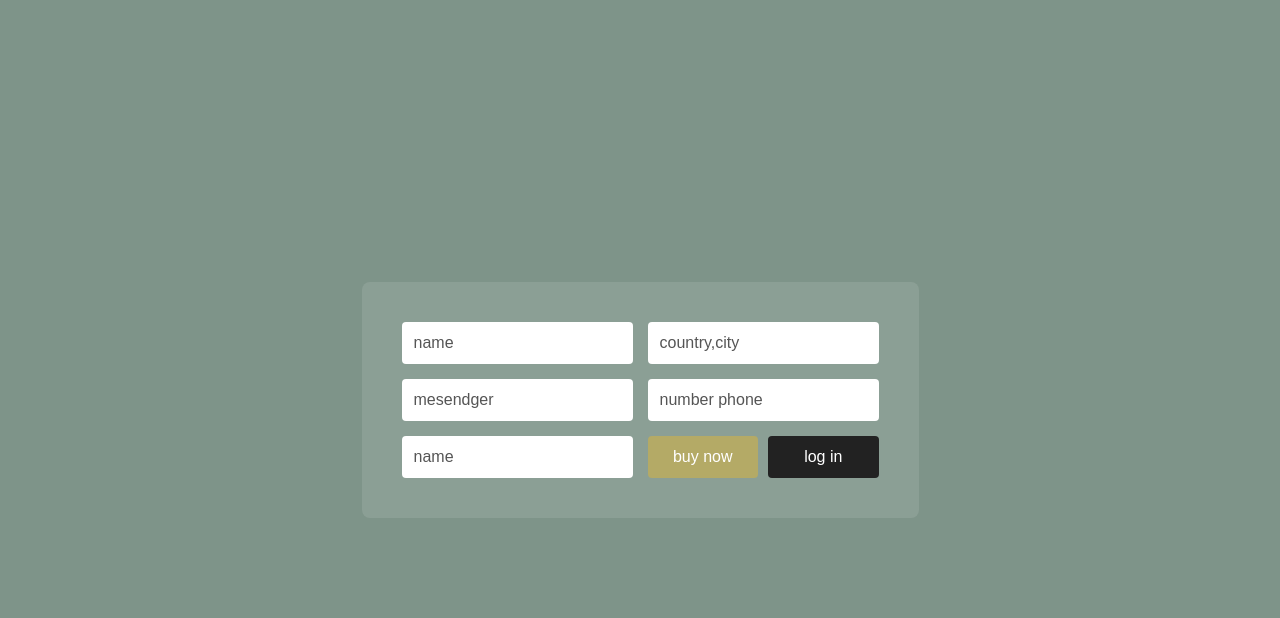
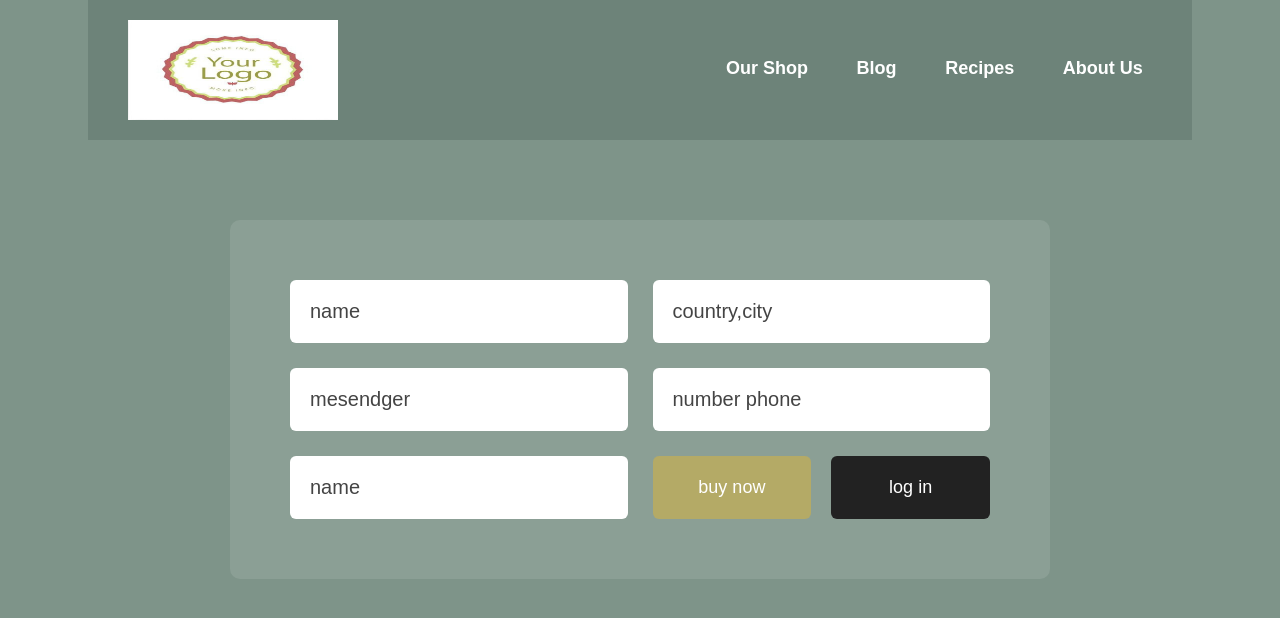
Before and after one commit to linki1/Organic-Food-Store, a plain HTML site: page reg.html in a window 1280 px wide. Drawn offline with Linux system fonts and the light colour scheme.

Commit message:
prinimai

```diff
--- a/reg.html
+++ b/reg.html
@@ -1,14 +1,26 @@
 <!DOCTYPE html>
 <html lang="en">
 <head>
-    <link rel="stylesheet" href="/style/reg.css">
+  <link rel="stylesheet" href="style/mainpage.css">
+    <link rel="stylesheet" href="style/reg.css">
     <meta charset="UTF-8">
     <meta name="viewport" content="width=device-width, initial-scale=1.0">
     <title>Log In</title>
 </head>
 <body>
+ <header class="header-navigation">
+    <img src="./header-navigation/logo.jpg" alt="logo" class="header-navigation_logo">
+    <nav class="header-navigation_linkpanel">
+      <ul class="header-navigation_list">
+        <li class="header-navigation_linkitm"><a href="./index.html">Our Shop</a></li>
+        <li class="header-navigation_linkitm"><a target="_blank" href="https://www.instagram.com/greengoesthegrocer/?locale=ru&hl=am-et">Blog</a></li>
+        <li class="header-navigation_linkitm"><a href="recept.html">Recipes</a></li>
+        <li class="header-navigation_linkitm"><a target="_blank" href="https://www.instagram.com/greengoesthegrocer/?locale=ru&hl=am-et">About Us</a></li>
+      </ul>
+    </nav>
+  </header>
 <div class="form-container">
-    <div class="form-box">
+    <form class="form-box">
       <input type="text" placeholder="name">
       <input type="text" placeholder="country,city">
       <input type="text" placeholder="mesendger">
@@ -18,7 +30,7 @@
         <button class="buy-now">buy now</button>
         <button class="login">log in</button>
       </div>
-    </div>
+    </form>
   </div>
 </form>
 </body>
--- a/style/reg.css
+++ b/style/reg.css
@@ -4,41 +4,68 @@ body {
       font-family: Arial, sans-serif;
     }
 
+    header.header-navigation {
+      display: flex;
+      justify-content: space-between;
+      align-items: center;
+      padding: 20px 40px;
+      background-color: #6d8379;
+    }
+
+    .header-navigation_logo {
+      height: 100px;
+    }
+
+    .header-navigation_list {
+      display: flex;
+      list-style: none;
+      gap: 30px;
+      padding: 0;
+      margin: 0;
+    }
+
+    .header-navigation_linkitm a {
+      color: white;
+      text-decoration: none;
+      font-size: 18px;
+      font-weight: bold;
+    }
+
     .form-container {
       display: flex;
       justify-content: center;
-      align-items: center;
-      height: 100vh;
+      margin-top: 80px;
     }
 
     .form-box {
       background-color: rgba(255, 255, 255, 0.1);
-      padding: 40px;
-      border-radius: 8px;
+      padding: 60px;
+      border-radius: 10px;
       display: grid;
       grid-template-columns: 1fr 1fr;
-      gap: 15px;
+      gap: 25px;
+      width: 700px;
     }
 
     .form-box input[type="text"] {
-      padding: 12px;
+      padding: 20px;
       border: none;
-      border-radius: 4px;
-      font-size: 16px;
+      border-radius: 6px;
+      font-size: 20px;
     }
 
     .form-actions {
       display: flex;
       flex-direction: row;
-      gap: 10px;
+      gap: 20px;
       grid-column: 2 / 3;
     }
 
     .form-actions button {
-      padding: 12px 20px;
-      font-size: 16px;
+      padding: 18px 24px;
+      font-size: 18px;
       border: none;
-      border-radius: 4px;
+      border-radius: 6px;
       cursor: pointer;
       flex: 1;
     }
@@ -54,7 +81,7 @@ body {
     }
 
     .form-box input::placeholder {
-      color: #555;
+      color: #444;
     }
 
     .form-box input:focus {
```
Also changed, not shown: eslint.config.mjs (deleted, +0 -28 lines), package.json (deleted, +0 -26 lines), 1 other file.
